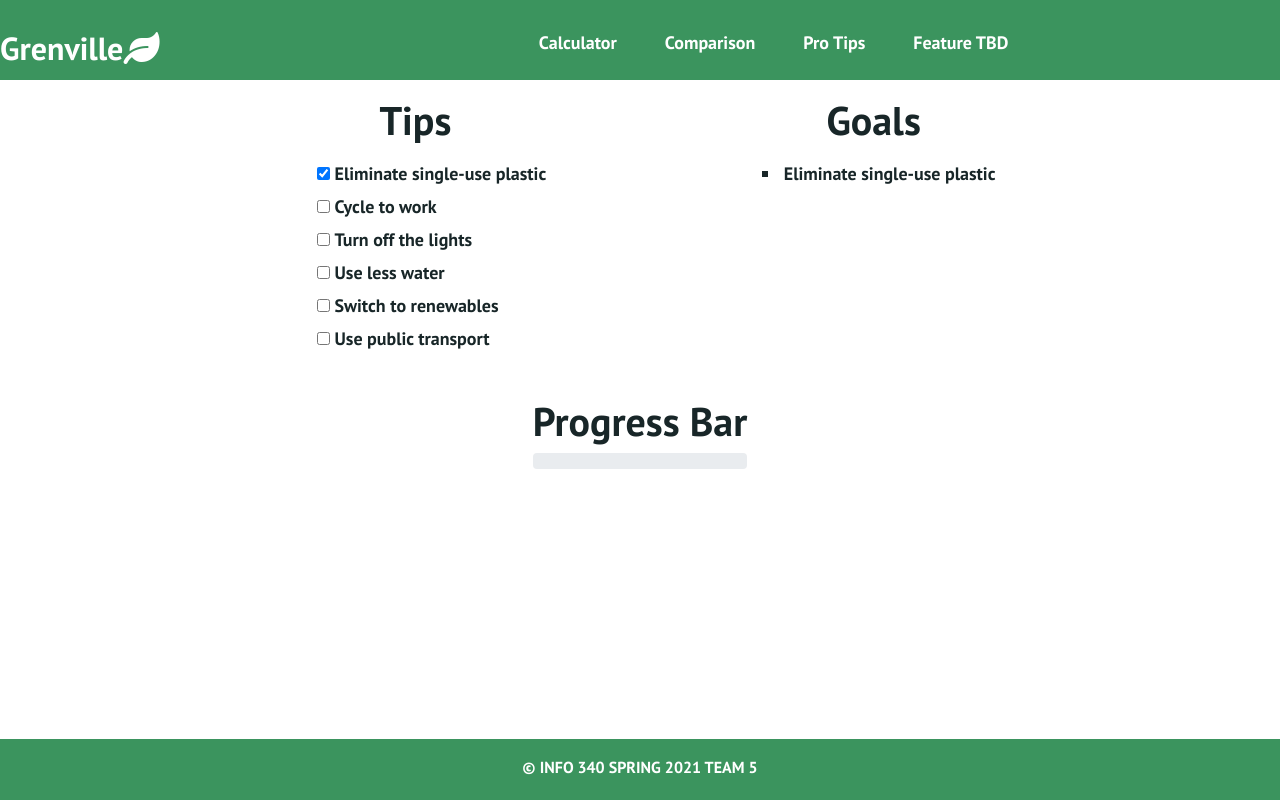
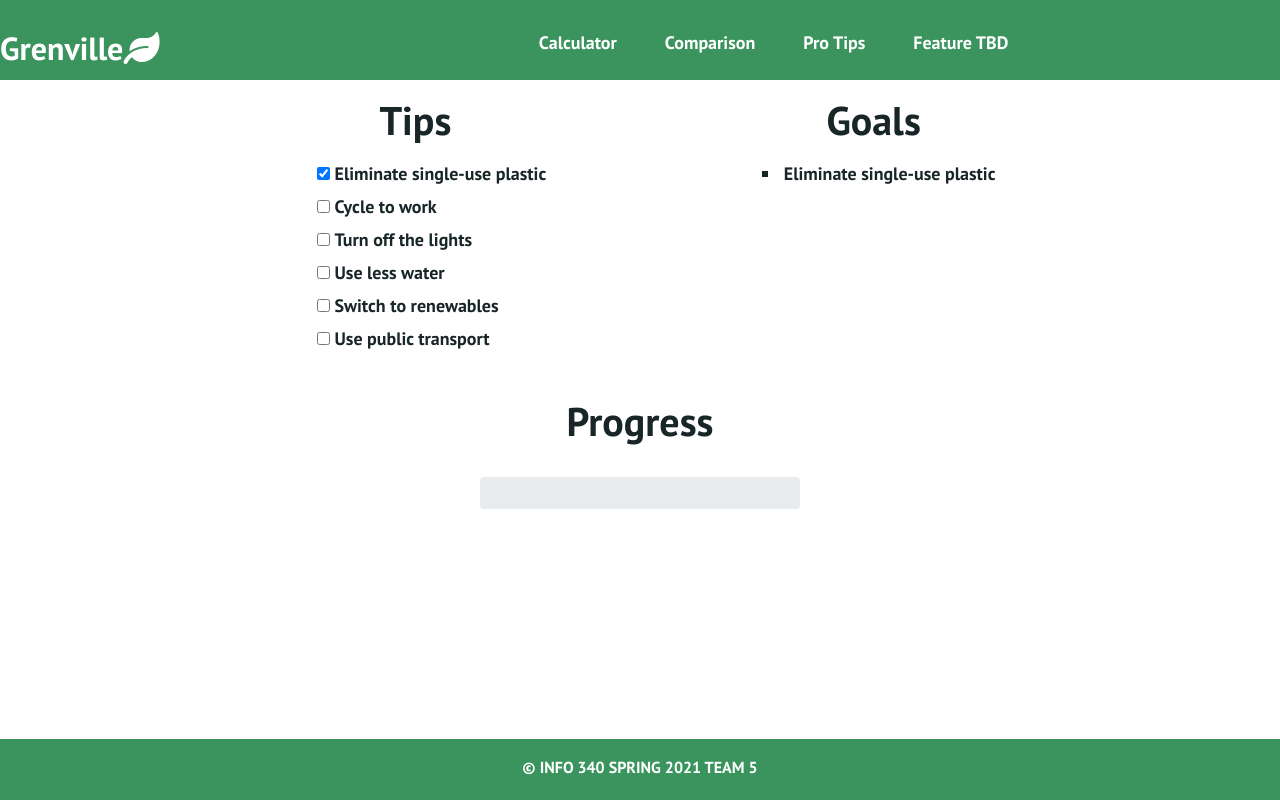
Before and after one commit to info340c-sp21/project-2-group-5, a React (Create React App) app in the folder project-2/: page /Pro-Tips in a window 1280 px wide. Both pictures are taken after a click on the checkbox 374 px from the left and 173 px from the top of the page. Built offline with nearby package versions, Linux system fonts and the light colour scheme.

Commit message:
progress bar

```diff
--- a/project-2/src/components/pages/Tips.css
+++ b/project-2/src/components/pages/Tips.css
@@ -54,3 +54,9 @@ li {
 input {
   margin-right: 5px;
 }
+
+.progressBar {
+  margin-top: 2rem;
+  height: 2rem;
+  width: 20rem;
+}
--- a/project-2/src/components/pages/Tips.js
+++ b/project-2/src/components/pages/Tips.js
@@ -32,6 +32,7 @@ function TipsPage() {
         let goals = data.map(tip => {
             if (tip.text == goal) {
                 tip.goal = !tip.goal;
+                tip.finished = false;
             }
             return tip;
         });
@@ -109,8 +110,8 @@ function Checkbox(props) {
 }
 
 function GoalProgressBar(props) {
-    let goalCnt = 0;
-    let finishedCnt = 0;
+    let goalCnt = 0.0;
+    let finishedCnt = 0.0;
     props.goals.map(tip => {
         if(tip.goal == true) {
             goalCnt++;
@@ -119,11 +120,17 @@ function GoalProgressBar(props) {
             finishedCnt++;
         }
     })
-    let progress = parseInt((finishedCnt / goalCnt), 10) * 100;
+    //let progress = parseInt((finishedCnt / goalCnt), 10) * 100;
+    let progress = Math.round((finishedCnt / goalCnt)*100);
+    if (goalCnt == 0) {
+        return(
+            <></>
+        );
+    }
     return(
         <div className="flex-item">
-        <h1>Progress Bar</h1>
-        <ProgressBar now={progress}/>
+        <h1>Progress</h1>
+        <ProgressBar className="progressBar" now={progress} label={`${progress}%`} animated/>
         </div>
     );
 }
```
